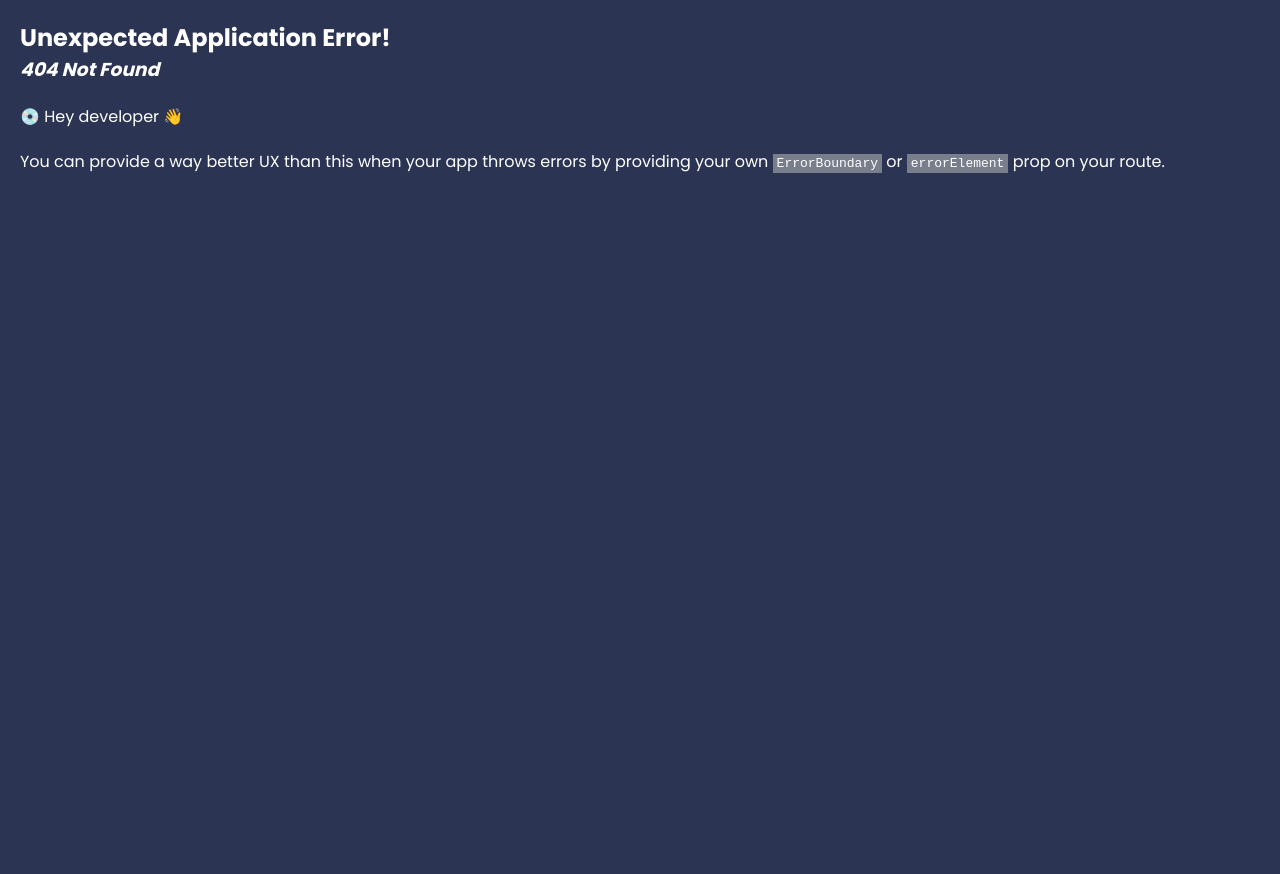
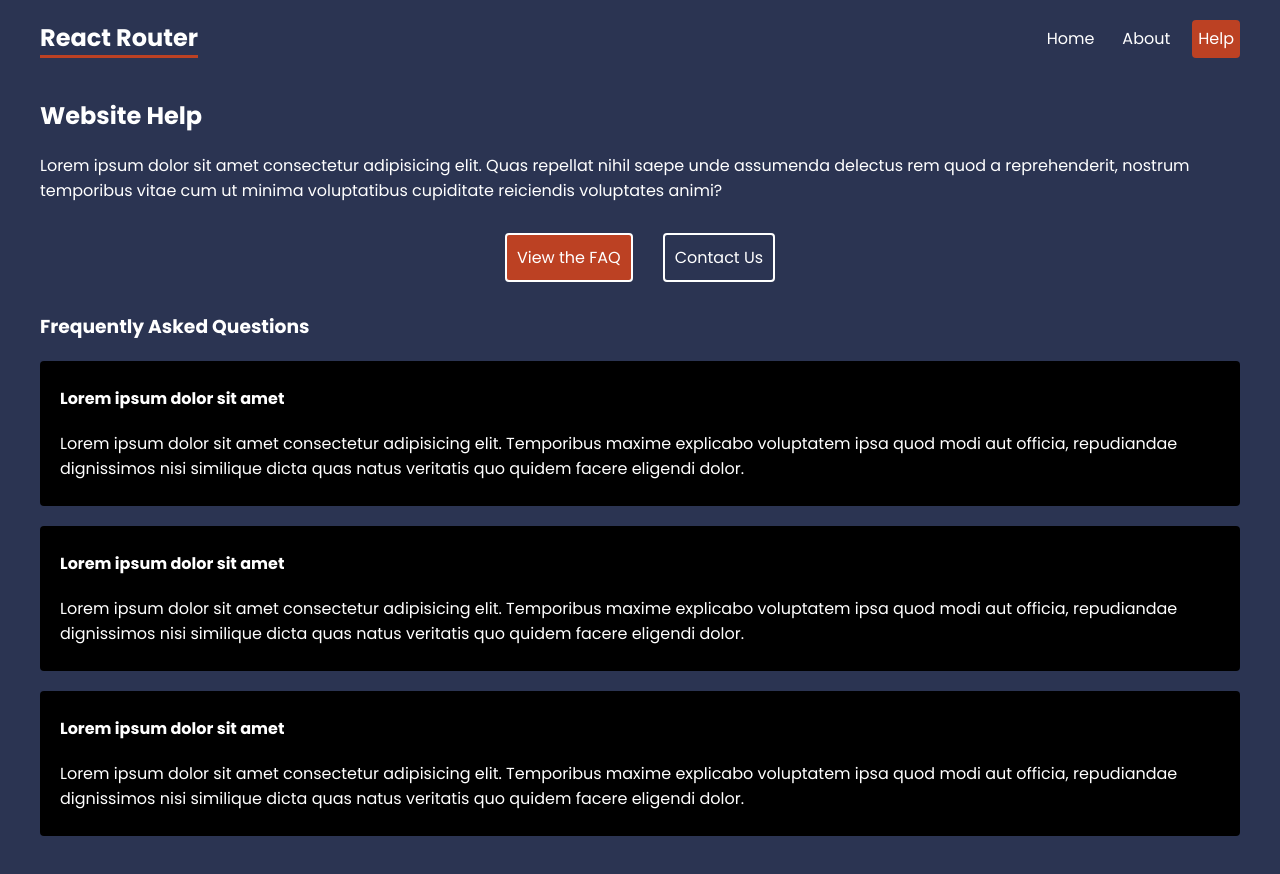
Before and after one commit to Anitasilvi/react-router-in-depth, a React (Create React App) app: page /help/faq in a window 1280 px wide. Before the commit this address had no page. Shown: the top 874 px of the page. Before the commit the page ends 800 px from the top, so only its background shows below. Built offline with nearby package versions, Linux system fonts and the light colour scheme.

Commit message:
Nested Routes & Layouts

```diff
--- a/src/App.js
+++ b/src/App.js
@@ -7,9 +7,12 @@
 
 //pages
 import About from "./pages/About";
+import Contact from "./pages/help/Contact";
+import Faq from "./pages/help/Faq";
 import Home from "./pages/Home";
 
 //layouts
+import HelpLayout from "./layouts/HelpLayout";
 import RootLayout from "./layouts/RootLayout";
 
 const router = createBrowserRouter(
@@ -17,6 +20,10 @@
     <Route path="/" element={<RootLayout />}>
       <Route index element={<Home />} />
       <Route path="about" element={<About />} />
+      <Route path="help" element={<HelpLayout />}>
+        <Route path="faq" element={<Faq />} />
+        <Route path="contact" element={<Contact />} />
+      </Route>
     </Route>
   )
 );
--- a/src/index.css
+++ b/src/index.css
@@ -34,7 +34,7 @@
 header nav {
   display: flex;
   gap: 16px;
-  justify-content: end;
+  justify-content: flex-end;
   max-width: 1200px;
   margin: 0 auto;
 }
@@ -56,11 +56,56 @@
   margin: 40px auto;
 }
 /* help layout */
+.help-layout nav {
+  display: flex;
+  justify-content: center;
+  gap: 30px;
+  margin: 30px 0;
+}
+.help-layout nav a {
+  padding: 10px;
+  border: 2px solid white;
+  border-radius: 4px;
+  text-decoration: none;
+}
+.help-layout nav a:hover {
+  border-color: var(--primary);
+}
+.help-layout nav a.active {
+  background: var(--primary);
+}
 
 /* faq */
+.faq .question {
+  background: rgba(0, 0, 0, 2);
+  padding: 5px 20px;
+  border-radius: 4px;
+  margin: 20px 0;
+}
 
+form {
+  margin-top: 30px;
+}
+form input,
+form label span,
+form textarea {
+  display: block;
+}
+form input,
+form textarea {
+  margin-top: 30px;
+  padding: 8px;
+  border-radius: 4px;
+  border: 0;
+  width: 300px;
+  color: var(--secondary);
+}
+
+form label span {
+  margin-bottom: 10px;
+}
 /* careers list */
 
 /* careers details */
 
-/* breadcrumbs */
+/* breadcrumbs */ ;
--- /dev/null
+++ b/src/layouts/HelpLayout.js
@@ -0,0 +1,19 @@
+import { NavLink, Outlet } from "react-router-dom";
+export default function HelpLayout() {
+  return (
+    <div className="help-layout">
+      <h2>Website Help</h2>
+      <p>
+        Lorem ipsum dolor sit amet consectetur adipisicing elit. Quas repellat
+        nihil saepe unde assumenda delectus rem quod a reprehenderit, nostrum
+        temporibus vitae cum ut minima voluptatibus cupiditate reiciendis
+        voluptates animi?
+      </p>
+      <nav>
+        <NavLink to="faq">View the FAQ</NavLink>
+        <NavLink to="contact">Contact Us</NavLink>
+      </nav>
+      <Outlet />
+    </div>
+  );
+}
--- a/src/layouts/RootLayout.js
+++ b/src/layouts/RootLayout.js
@@ -1,18 +1,20 @@
 import React from "react";
 import { NavLink, Outlet } from "react-router-dom";
 export default function RootLayout() {
-  return;
+  return (
     <div className="root-layout">
       <header>
         <nav>
           <h1>React Router</h1>
           <NavLink to="/">Home</NavLink>
-        <NavLink path="about">About</NavLink>
+          <NavLink to="about">About</NavLink>
+          <NavLink to="help">Help</NavLink>
         </nav>
       </header>
 
       <main>
-      <Outlet></Outlet>
+        <Outlet />
       </main>
-  </div>;
+    </div>
+  );
 }
--- /dev/null
+++ b/src/pages/help/Contact.js
@@ -0,0 +1,18 @@
+export default function contact() {
+  return (
+    <div className="contact">
+      <h3>Contact Us</h3>
+      <form action="">
+        <label htmlFor="">
+          <span>Your Email:</span>
+          <input type="email" name="email" required />
+        </label>
+        <label htmlFor="">
+          <span>Your Message:</span>
+          <textarea name="message" required></textarea>
+        </label>
+        <button>Submit</button>
+      </form>
+    </div>
+  );
+}
--- /dev/null
+++ b/src/pages/help/Faq.js
@@ -0,0 +1,41 @@
+export default function Faq() {
+  return (
+    <div className="faq">
+      <h3>Frequently Asked Questions</h3>
+
+      <div className="question">
+        <p>
+          <strong>Lorem ipsum dolor sit amet</strong>
+        </p>
+        <p>
+          Lorem ipsum dolor sit amet consectetur adipisicing elit. Temporibus
+          maxime explicabo voluptatem ipsa quod modi aut officia, repudiandae
+          dignissimos nisi similique dicta quas natus veritatis quo quidem
+          facere eligendi dolor.
+        </p>
+      </div>
+      <div className="question">
+        <p>
+          <strong>Lorem ipsum dolor sit amet</strong>
+        </p>
+        <p>
+          Lorem ipsum dolor sit amet consectetur adipisicing elit. Temporibus
+          maxime explicabo voluptatem ipsa quod modi aut officia, repudiandae
+          dignissimos nisi similique dicta quas natus veritatis quo quidem
+          facere eligendi dolor.
+        </p>
+      </div>
+      <div className="question">
+        <p>
+          <strong>Lorem ipsum dolor sit amet</strong>
+        </p>
+        <p>
+          Lorem ipsum dolor sit amet consectetur adipisicing elit. Temporibus
+          maxime explicabo voluptatem ipsa quod modi aut officia, repudiandae
+          dignissimos nisi similique dicta quas natus veritatis quo quidem
+          facere eligendi dolor.
+        </p>
+      </div>
+    </div>
+  );
+}
```
Lines whose indentation alone changed are shown as unchanged.
